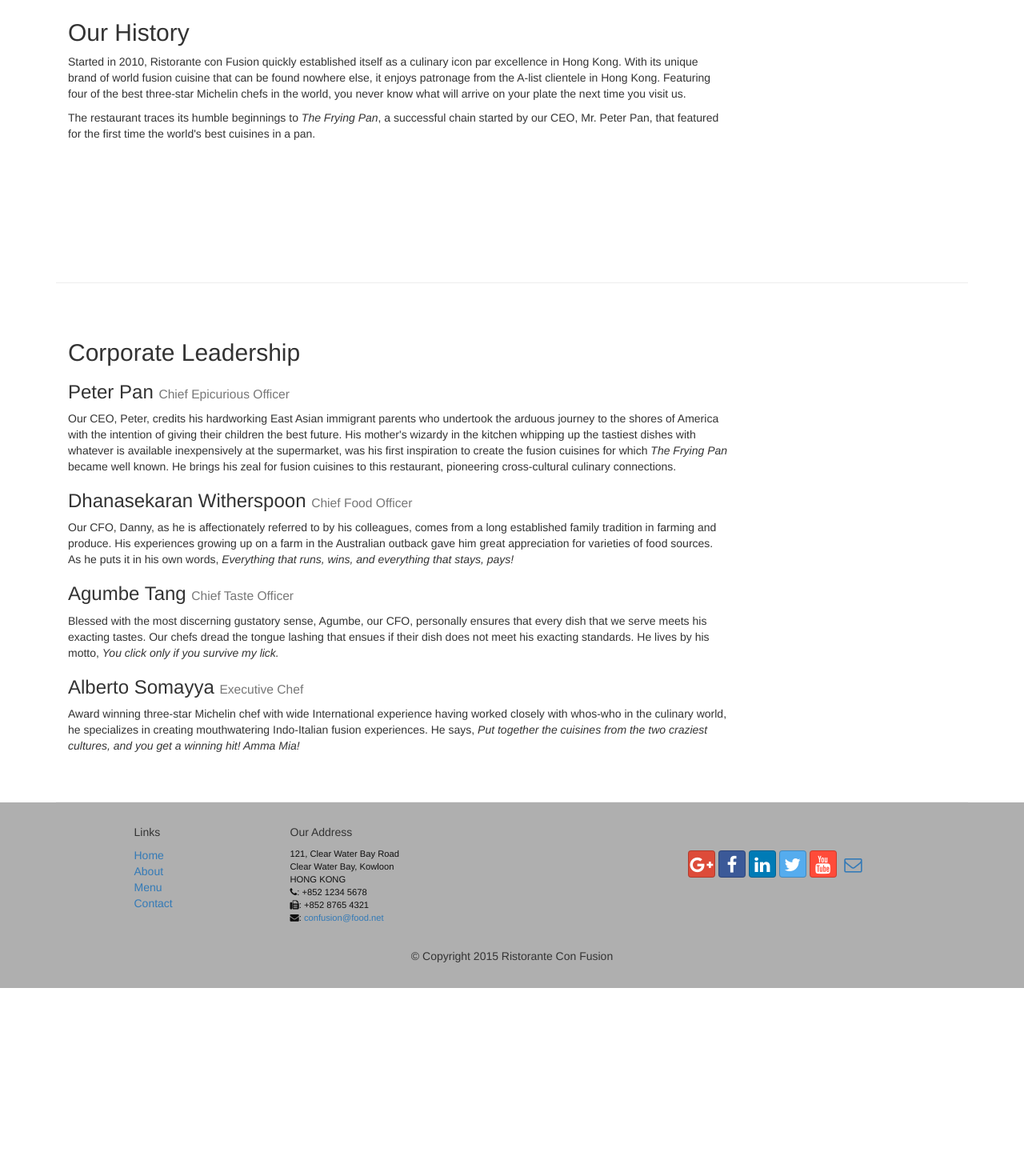
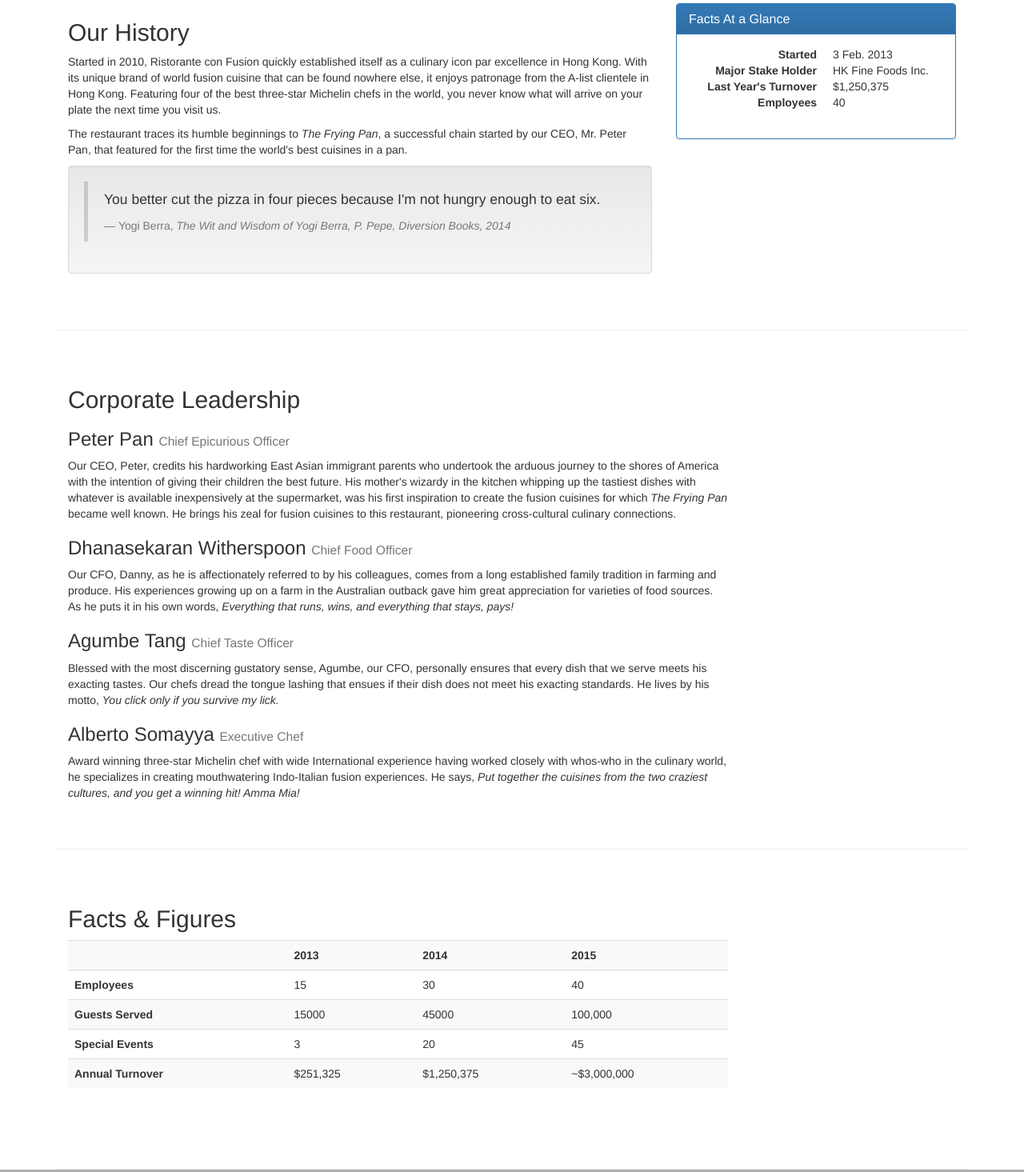
Before and after one commit to robburns3/coursera-fullstack, a plain HTML site: page 2-bootstrap/conFusion/aboutus.html in a window 1280 px wide. Shown: the part 649-2114 px from the top of the page at 80% size. Before the commit the page ends 1884 px from the top, so only its background shows below. Drawn offline with nearby package versions, Linux system fonts and the light colour scheme.

Commit message:
Assignment 2 start

```diff
--- a/2-bootstrap/conFusion/aboutus.html
+++ b/2-bootstrap/conFusion/aboutus.html
@@ -33,7 +33,7 @@
                     <span class="icon-bar"></span>
                     <span class="icon-bar"></span>
                 </button>
-                <a class="navbar-brand" href="index.html">Ristorante Con Fusion</a>
+                <a class="navbar-brand" href="#"><img src="img/logo.png" height=30 width=41></a>
             </div>
             <div id="navbar" class="navbar-collapse collapse">
                 <ul class="nav navbar-nav">
@@ -75,7 +75,9 @@
                     <p style="padding:40px;"></p>
                     <p>We take inspiration from the World's best cuisines, and create a unique fusion experience. Our lipsmacking creations will tickle your culinary senses!</p>
                 </div>
-                <div class="col-xs-12 col-sm-4">
+                <div class="col-xs-12 col-sm-2">
+                    <p style="padding:20px;"></p>
+                    <img src="img/logo.png" class="img-responsive">
                 </div>
             </div>
         </div>
@@ -96,13 +98,39 @@
         </div>
 
         <div class="row row-content">
-            <div class="col-xs-12 col-sm-9">
+            <div class="col-xs-12 col-sm-8">
                 <h2>Our History</h2>
                 <p>Started in 2010, Ristorante con Fusion quickly established itself as a culinary icon par excellence in Hong Kong. With its unique brand of world fusion cuisine that can be found nowhere else, it enjoys patronage from the A-list clientele in Hong Kong.  Featuring four of the best three-star Michelin chefs in the world, you never know what will arrive on your plate the next time you visit us.</p>
                 <p>The restaurant traces its humble beginnings to <em>The Frying Pan</em>, a successful chain started by our CEO, Mr. Peter Pan, that featured for the first time the world's best cuisines in a pan.</p>
+                <div class="well">
+                    <blockquote>
+                        <p>You better cut the pizza in four pieces because
+                            I'm not hungry enough to eat six.</p>
+                        <footer>Yogi Berra,
+                          <cite>The Wit and Wisdom of Yogi Berra,
+                            P. Pepe, Diversion Books, 2014</cite>
+                        </footer>
+                    </blockquote>
+                </div>
             </div>
-            <div class="col-xs-12 col-sm-3">
-                <p style="padding:20px;"></p>
+            <div class="col-xs-12 col-sm-4">
+                <div class="panel panel-primary">
+                    <div class="panel-heading">
+                        <h3 class="panel-title">Facts At a Glance</h3>
+                    </div>
+                    <div class="panel-body">
+                        <dl class="dl-horizontal">
+                            <dt>Started</dt>
+                            <dd>3 Feb. 2013</dd>
+                            <dt>Major Stake Holder</dt>
+                            <dd>HK Fine Foods Inc.</dd>
+                            <dt>Last Year's Turnover</dt>
+                            <dd>$1,250,375</dd>
+                            <dt>Employees</dt>
+                            <dd>40</dd>
+                       </dl>
+                    </div>
+                </div>
             </div>
         </div>
 
@@ -123,7 +151,48 @@
                 <p style="padding:20px;"></p>
             </div>
        </div>
-
+       <div class="row row-content">
+           <div class="col-xs-12 col-sm-9">
+               <h2>Facts &amp; Figures</h2>
+               <div class="table-responsive">
+               <table class="table table-striped">
+                   <tr>
+                       <td>&nbsp;</td>
+                       <th>2013</th>
+                       <th>2014</th>
+                       <th>2015</th>
+                   </tr>
+                   <tr>
+                       <th>Employees</th>
+                       <td>15</td>
+                       <td>30</td>
+                       <td>40</td>
+                   </tr>
+                   <tr>
+                       <th>Guests Served</th>
+                       <td>15000</td>
+                       <td>45000</td>
+                       <td>100,000</td>
+                   </tr>
+                   <tr>
+                       <th>Special Events</th>
+                       <td>3</td>
+                       <td>20</td>
+                       <td>45</td>
+                   </tr>
+                   <tr>
+                       <th>Annual Turnover</th>
+                       <td>$251,325</td>
+                       <td>$1,250,375</td>
+                       <td>~$3,000,000</td>
+                   </tr>
+               </table>
+               </div>
+           </div>
+            <div class="col-xs-12 col-sm-3">
+               <p style="padding:20px;"></p>
+           </div>
+      </div>
     </div>
 
     <footer class="row-footer">
```
Also changed, not shown: 2-bootstrap/conFusion/contactus.html (+4 -2 lines), 2-bootstrap/conFusion/index.html (+21 -5 lines), 2-bootstrap/conFusion/img/alberto.png (added), 2-bootstrap/conFusion/img/buffet.png (added), 2-bootstrap/conFusion/img/logo.png (added), 2-bootstrap/conFusion/img/uthappizza.png (added).
